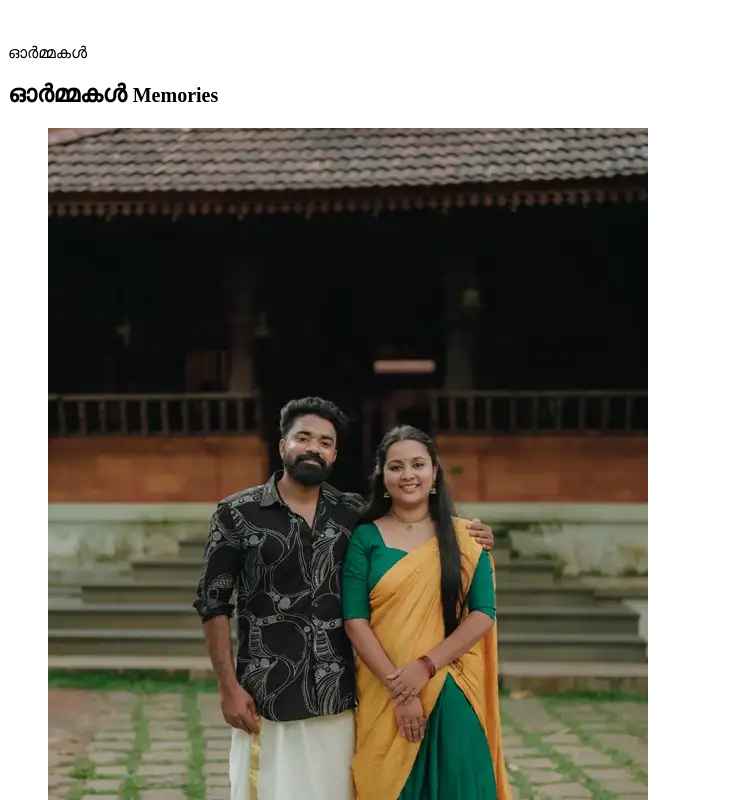
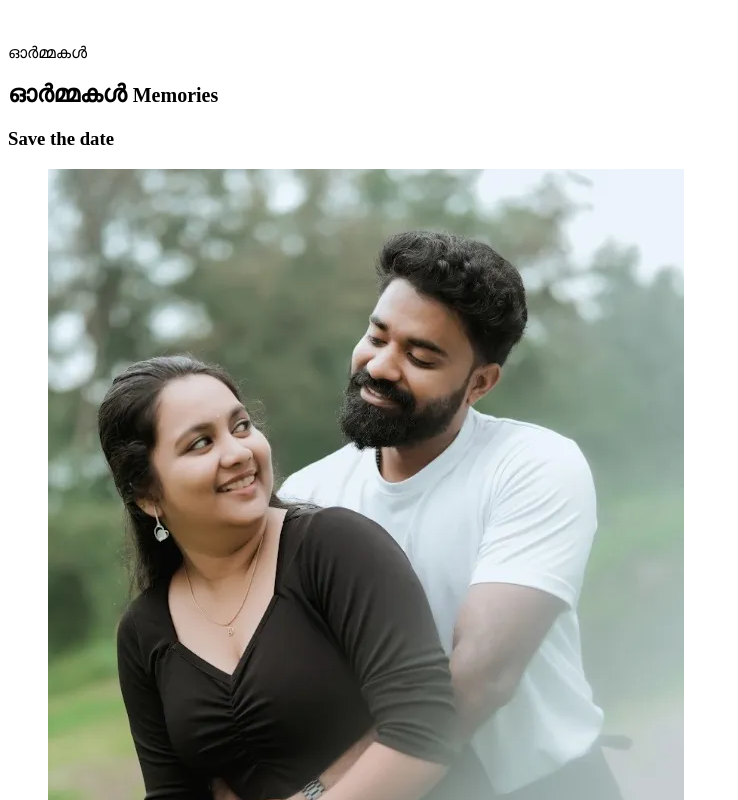
Before and after one commit to Vishnu-comp/Unknown0, a React (Vite) app: page / in a window 1280 px wide. Shown: the part 2740-3540 px from the top of the page, without its empty margins (0-738 px from the left). Built offline with nearby package versions, Linux system fonts and the light colour scheme; the HTML template or start-up script is replaced by a standard one; a web font is replaced by a local one.

Commit message:
Save the date section first

```diff
--- a/src/App.jsx
+++ b/src/App.jsx
@@ -17,6 +17,7 @@ import p6 from '../img/dsc04860.svg'
 import p7 from '../img/dsc04815.svg'
 import p8 from '../img/dsc09813.svg'
 import p9 from '../img/dsc05575.svg'
+import sd1 from '../img/save-date.svg'
 
 const photos = [
   { ev: 'wedding', src: p1, alt: 'Couple walking hand in hand wearing fresh leaf garlands' },
@@ -377,11 +378,18 @@ function Events() {
       <Reveal as="h2" className="ml">
         ഓർമ്മകൾ <small>Memories</small>
       </Reveal>
-      <Reveal className="featured">
-        <Tilt>
-          <img src={p2} alt="Amrutha and Nithin on a stone courtyard" />
-        </Tilt>
-      </Reveal>
+      <div className="savedate">
+        <Reveal as="h3" className="sdh">Save the date</Reveal>
+        <div className="sdgrid">
+          {[sd1, p2].map((src, i) => (
+            <Reveal key={i} className="sdcell" style={{ transitionDelay: i * 150 + 'ms' }}>
+              <Tilt>
+                <img src={src} alt="Amrutha and Nithin, save the date" />
+              </Tilt>
+            </Reveal>
+          ))}
+        </div>
+      </div>
       <div className="tabs" role="tablist">
         {EVENTS.map((e) => (
           <button key={e.id} role="tab" aria-selected={tab === e.id} className={tab === e.id ? 'on' : ''} onClick={() => setTab(e.id)}>
```
